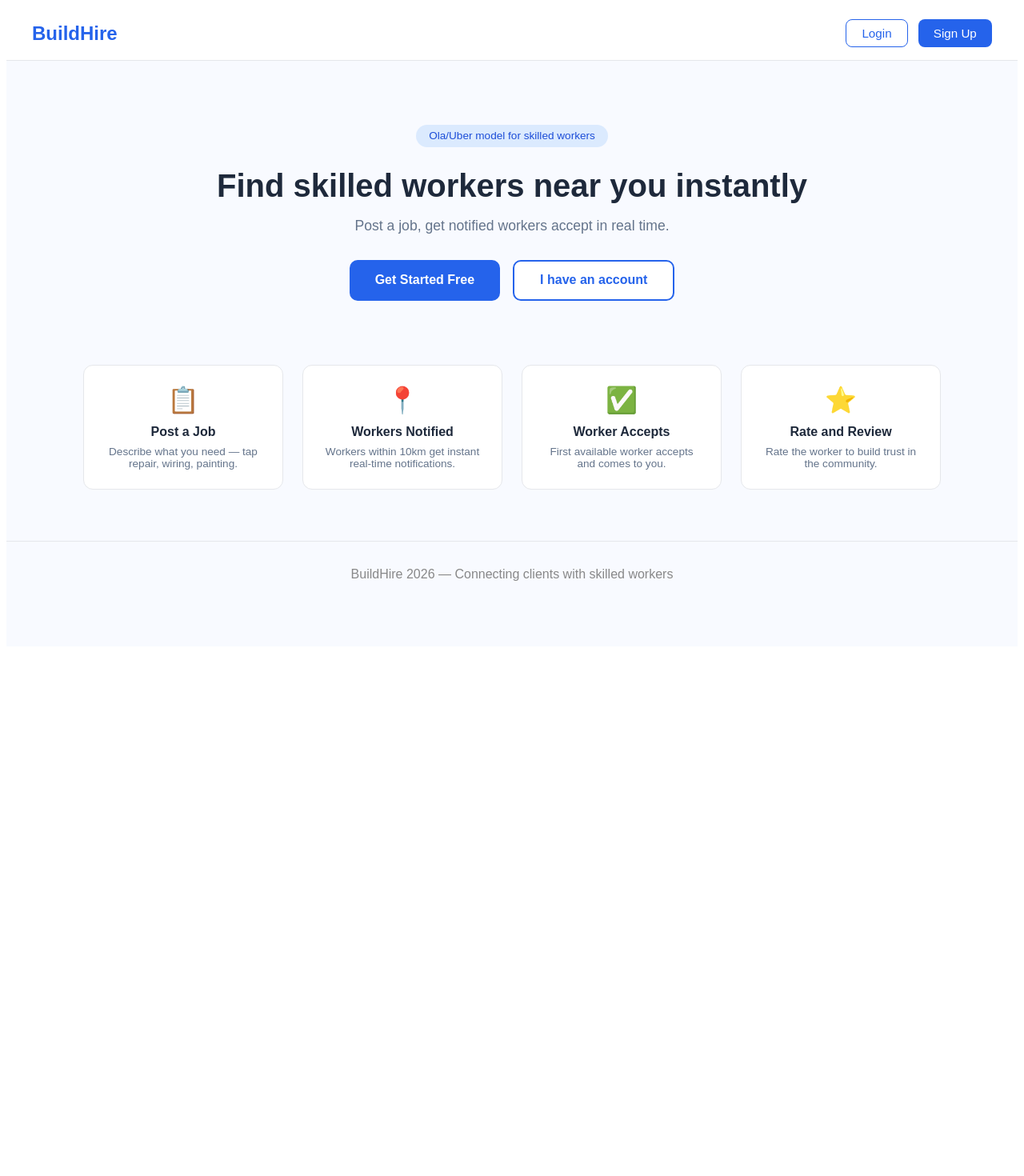
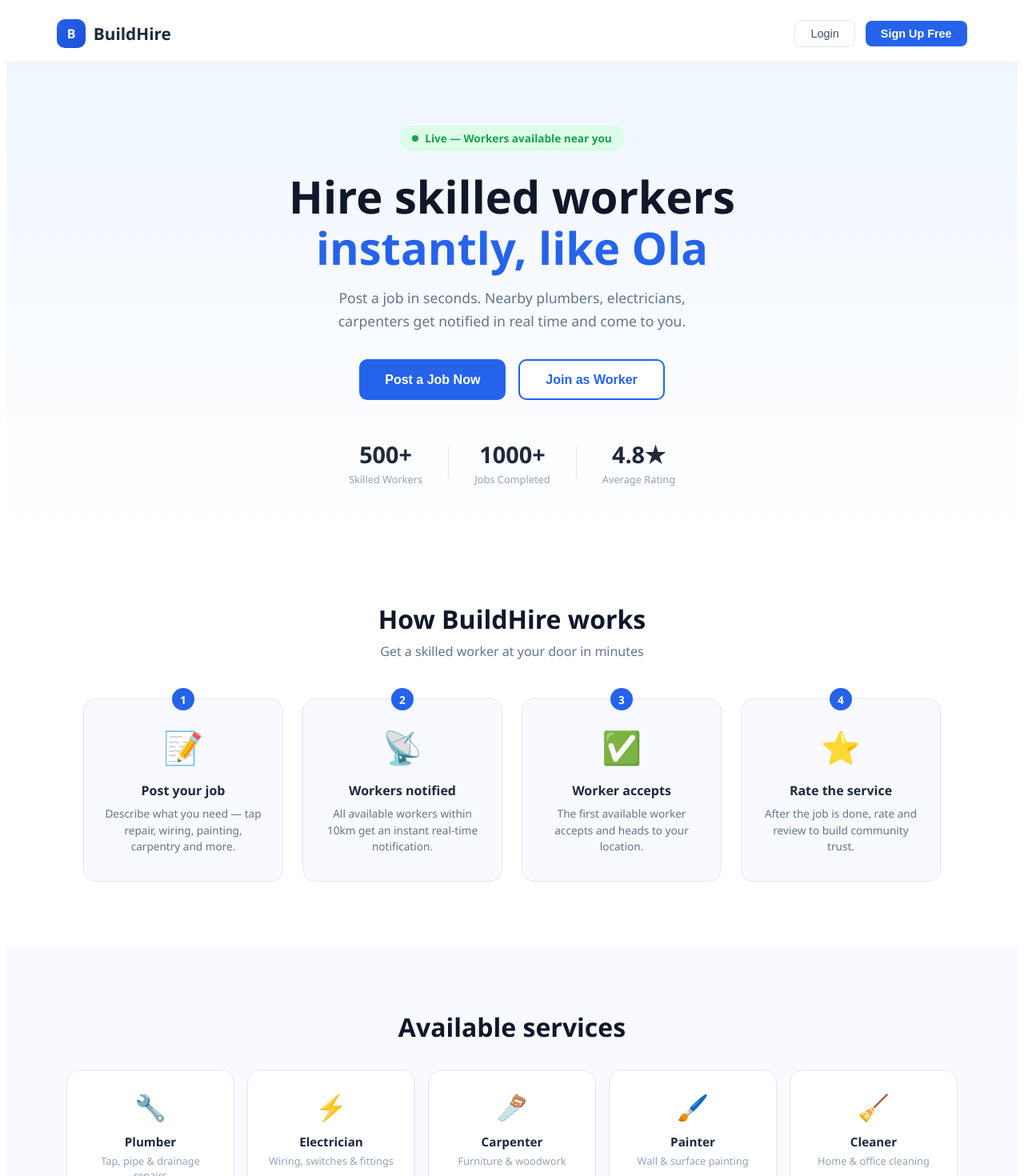
Before and after one commit to RayAlok408/BuildHire-Project-, a React (Create React App) app in the folder client/: page / in a window 1280 px wide. Shown: the top 1470 px of the page at 80% size. Before the commit the page ends 816 px from the top, so only its background shows below. Built offline with nearby package versions, Linux system fonts and the light colour scheme; no server answers.

Commit message:
Improve UI

```diff
--- a/client/src/pages/Home.js
+++ b/client/src/pages/Home.js
@@ -6,70 +6,160 @@ function Home() {
   return (
     <div style={styles.page}>
       <nav style={styles.nav}>
-        <span style={styles.logo}>BuildHire</span>
+        <div style={styles.navLogo}>
+          <div style={styles.logoIcon}>B</div>
+          <span style={styles.logoText}>BuildHire</span>
+        </div>
         <div style={styles.navLinks}>
           <button style={styles.navBtn} onClick={() => navigate('/login')}>Login</button>
-          <button style={styles.navBtnFill} onClick={() => navigate('/register')}>Sign Up</button>
+          <button style={styles.navBtnFill} onClick={() => navigate('/register')}>Sign Up Free</button>
         </div>
       </nav>
+
       <div style={styles.hero}>
-        <div style={styles.badge}>Ola/Uber model for skilled workers</div>
-        <h1 style={styles.heroTitle}>Find skilled workers near you instantly</h1>
-        <p style={styles.heroSub}>Post a job, get notified workers accept in real time.</p>
+        <div style={styles.heroBadge}>
+          <span style={styles.badgeDot}></span>
+          Live — Workers available near you
+        </div>
+        <h1 style={styles.heroTitle}>
+          Hire skilled workers<br />
+          <span style={styles.heroTitleBlue}>instantly, like Ola</span>
+        </h1>
+        <p style={styles.heroSub}>
+          Post a job in seconds. Nearby plumbers, electricians, carpenters get notified in real time and come to you.
+        </p>
         <div style={styles.heroButtons}>
-          <button style={styles.btnPrimary} onClick={() => navigate('/register')}>Get Started Free</button>
-          <button style={styles.btnSecondary} onClick={() => navigate('/login')}>I have an account</button>
+          <button style={styles.btnPrimary} onClick={() => navigate('/register')}>
+            Post a Job Now
+          </button>
+          <button style={styles.btnOutline} onClick={() => navigate('/register')}>
+            Join as Worker
+          </button>
+        </div>
+        <div style={styles.heroStats}>
+          <div style={styles.heroStat}>
+            <span style={styles.heroStatNum}>500+</span>
+            <span style={styles.heroStatLabel}>Skilled Workers</span>
+          </div>
+          <div style={styles.heroStatDivider}></div>
+          <div style={styles.heroStat}>
+            <span style={styles.heroStatNum}>1000+</span>
+            <span style={styles.heroStatLabel}>Jobs Completed</span>
+          </div>
+          <div style={styles.heroStatDivider}></div>
+          <div style={styles.heroStat}>
+            <span style={styles.heroStatNum}>4.8★</span>
+            <span style={styles.heroStatLabel}>Average Rating</span>
+          </div>
         </div>
       </div>
-      <div style={styles.cards}>
-        <div style={styles.card}>
-          <div style={styles.cardIcon}>📋</div>
-          <h3 style={styles.cardTitle}>Post a Job</h3>
-          <p style={styles.cardDesc}>Describe what you need — tap repair, wiring, painting.</p>
-        </div>
-        <div style={styles.card}>
-          <div style={styles.cardIcon}>📍</div>
-          <h3 style={styles.cardTitle}>Workers Notified</h3>
-          <p style={styles.cardDesc}>Workers within 10km get instant real-time notifications.</p>
-        </div>
-        <div style={styles.card}>
-          <div style={styles.cardIcon}>✅</div>
-          <h3 style={styles.cardTitle}>Worker Accepts</h3>
-          <p style={styles.cardDesc}>First available worker accepts and comes to you.</p>
-        </div>
-        <div style={styles.card}>
-          <div style={styles.cardIcon}>⭐</div>
-          <h3 style={styles.cardTitle}>Rate and Review</h3>
-          <p style={styles.cardDesc}>Rate the worker to build trust in the community.</p>
+
+      <div style={styles.howSection}>
+        <h2 style={styles.sectionTitle}>How BuildHire works</h2>
+        <p style={styles.sectionSub}>Get a skilled worker at your door in minutes</p>
+        <div style={styles.steps}>
+          {[
+            { num: '1', icon: '📝', title: 'Post your job', desc: 'Describe what you need — tap repair, wiring, painting, carpentry and more.' },
+            { num: '2', icon: '📡', title: 'Workers notified', desc: 'All available workers within 10km get an instant real-time notification.' },
+            { num: '3', icon: '✅', title: 'Worker accepts', desc: 'The first available worker accepts and heads to your location.' },
+            { num: '4', icon: '⭐', title: 'Rate the service', desc: 'After the job is done, rate and review to build community trust.' },
+          ].map((s, i) => (
+            <div key={i} style={styles.stepCard}>
+              <div style={styles.stepNum}>{s.num}</div>
+              <div style={styles.stepIcon}>{s.icon}</div>
+              <h3 style={styles.stepTitle}>{s.title}</h3>
+              <p style={styles.stepDesc}>{s.desc}</p>
+            </div>
+          ))}
         </div>
       </div>
-      <div style={styles.footer}>
-        <p style={{ margin: 0, color: '#888' }}>BuildHire 2026 — Connecting clients with skilled workers</p>
+
+      <div style={styles.skillsSection}>
+        <h2 style={styles.sectionTitle}>Available services</h2>
+        <div style={styles.skillsGrid}>
+          {[
+            { icon: '🔧', name: 'Plumber', desc: 'Tap, pipe & drainage repairs' },
+            { icon: '⚡', name: 'Electrician', desc: 'Wiring, switches & fittings' },
+            { icon: '🪚', name: 'Carpenter', desc: 'Furniture & woodwork' },
+            { icon: '🖌️', name: 'Painter', desc: 'Wall & surface painting' },
+            { icon: '🧹', name: 'Cleaner', desc: 'Home & office cleaning' },
+            { icon: '🔨', name: 'More coming', desc: 'More services soon' },
+          ].map((s, i) => (
+            <div key={i} style={styles.skillCard} onClick={() => navigate('/register')}>
+              <div style={styles.skillIcon}>{s.icon}</div>
+              <h3 style={styles.skillName}>{s.name}</h3>
+              <p style={styles.skillDesc}>{s.desc}</p>
+            </div>
+          ))}
+        </div>
       </div>
+
+      <div style={styles.ctaSection}>
+        <h2 style={styles.ctaTitle}>Ready to get started?</h2>
+        <p style={styles.ctaSub}>Join thousands of clients and workers on BuildHire</p>
+        <div style={styles.ctaButtons}>
+          <button style={styles.ctaBtnWhite} onClick={() => navigate('/register')}>Post a Job</button>
+          <button style={styles.ctaBtnOutline} onClick={() => navigate('/register')}>Become a Worker</button>
+        </div>
+      </div>
+
+      <footer style={styles.footer}>
+        <div style={styles.footerLogo}>
+          <div style={{ ...styles.logoIcon, width: '28px', height: '28px', fontSize: '0.8rem' }}>B</div>
+          <span style={{ ...styles.logoText, fontSize: '1rem' }}>BuildHire</span>
+        </div>
+        <p style={styles.footerText}>© 2026 BuildHire — Connecting clients with skilled workers</p>
+      </footer>
     </div>
   );
 }
 
 const styles = {
-  page: { minHeight: '100vh', background: '#f8faff', fontFamily: 'sans-serif' },
-  nav: { display: 'flex', justifyContent: 'space-between', alignItems: 'center', padding: '1rem 2rem', background: '#fff', borderBottom: '1px solid #e5e7eb' },
-  logo: { fontSize: '1.5rem', fontWeight: '700', color: '#2563eb' },
-  navLinks: { display: 'flex', gap: '0.8rem' },
-  navBtn: { padding: '0.5rem 1.2rem', background: 'transparent', border: '1px solid #2563eb', color: '#2563eb', borderRadius: '8px', cursor: 'pointer', fontSize: '0.95rem' },
-  navBtnFill: { padding: '0.5rem 1.2rem', background: '#2563eb', border: 'none', color: '#fff', borderRadius: '8px', cursor: 'pointer', fontSize: '0.95rem' },
-  hero: { textAlign: 'center', padding: '5rem 2rem 3rem' },
-  badge: { display: 'inline-block', background: '#dbeafe', color: '#1d4ed8', padding: '0.4rem 1rem', borderRadius: '20px', fontSize: '0.85rem', marginBottom: '1.5rem' },
-  heroTitle: { fontSize: '2.5rem', fontWeight: '800', color: '#1e293b', margin: '0 0 1rem', lineHeight: 1.2 },
-  heroSub: { fontSize: '1.1rem', color: '#64748b', maxWidth: '500px', margin: '0 auto 2rem' },
-  heroButtons: { display: 'flex', gap: '1rem', justifyContent: 'center', flexWrap: 'wrap' },
-  btnPrimary: { padding: '0.9rem 2rem', background: '#2563eb', color: '#fff', border: 'none', borderRadius: '10px', fontSize: '1rem', cursor: 'pointer', fontWeight: '600' },
-  btnSecondary: { padding: '0.9rem 2rem', background: '#fff', color: '#2563eb', border: '2px solid #2563eb', borderRadius: '10px', fontSize: '1rem', cursor: 'pointer', fontWeight: '600' },
-  cards: { display: 'flex', gap: '1.5rem', padding: '2rem', justifyContent: 'center', flexWrap: 'wrap' },
-  card: { background: '#fff', border: '1px solid #e5e7eb', borderRadius: '12px', padding: '1.5rem', width: '200px', textAlign: 'center' },
-  cardIcon: { fontSize: '2rem', marginBottom: '0.8rem' },
-  cardTitle: { fontSize: '1rem', fontWeight: '700', color: '#1e293b', margin: '0 0 0.5rem' },
-  cardDesc: { fontSize: '0.85rem', color: '#64748b', margin: 0 },
-  footer: { textAlign: 'center', padding: '2rem', borderTop: '1px solid #e5e7eb', marginTop: '2rem' }
+  page: { minHeight: '100vh', background: '#ffffff', fontFamily: "'Segoe UI', sans-serif" },
+  nav: { display: 'flex', justifyContent: 'space-between', alignItems: 'center', padding: '1rem 5%', background: '#fff', borderBottom: '1px solid #f1f5f9', position: 'sticky', top: 0, zIndex: 100 },
+  navLogo: { display: 'flex', alignItems: 'center', gap: '0.6rem' },
+  logoIcon: { width: '36px', height: '36px', background: 'linear-gradient(135deg, #2563eb, #1d4ed8)', borderRadius: '10px', display: 'flex', alignItems: 'center', justifyContent: 'center', color: '#fff', fontWeight: '800', fontSize: '1rem' },
+  logoText: { fontSize: '1.3rem', fontWeight: '800', color: '#1e293b' },
+  navLinks: { display: 'flex', gap: '0.8rem', alignItems: 'center' },
+  navBtn: { padding: '0.5rem 1.2rem', background: 'transparent', border: '1.5px solid #e2e8f0', color: '#475569', borderRadius: '8px', cursor: 'pointer', fontSize: '0.9rem', fontWeight: '500' },
+  navBtnFill: { padding: '0.5rem 1.2rem', background: '#2563eb', border: 'none', color: '#fff', borderRadius: '8px', cursor: 'pointer', fontSize: '0.9rem', fontWeight: '600' },
+  hero: { padding: '5rem 5% 4rem', textAlign: 'center', background: 'linear-gradient(180deg, #eff6ff 0%, #ffffff 100%)' },
+  heroBadge: { display: 'inline-flex', alignItems: 'center', gap: '0.5rem', background: '#dcfce7', color: '#16a34a', padding: '0.4rem 1rem', borderRadius: '20px', fontSize: '0.85rem', fontWeight: '600', marginBottom: '1.5rem' },
+  badgeDot: { width: '8px', height: '8px', background: '#16a34a', borderRadius: '50%', display: 'inline-block' },
+  heroTitle: { fontSize: '3.5rem', fontWeight: '800', color: '#0f172a', margin: '0 0 1rem', lineHeight: 1.15 },
+  heroTitleBlue: { color: '#2563eb' },
+  heroSub: { fontSize: '1.1rem', color: '#64748b', maxWidth: '520px', margin: '0 auto 2rem', lineHeight: 1.7 },
+  heroButtons: { display: 'flex', gap: '1rem', justifyContent: 'center', flexWrap: 'wrap', marginBottom: '3rem' },
+  btnPrimary: { padding: '0.9rem 2rem', background: '#2563eb', color: '#fff', border: 'none', borderRadius: '10px', fontSize: '1rem', cursor: 'pointer', fontWeight: '700' },
+  btnOutline: { padding: '0.9rem 2rem', background: '#fff', color: '#2563eb', border: '2px solid #2563eb', borderRadius: '10px', fontSize: '1rem', cursor: 'pointer', fontWeight: '700' },
+  heroStats: { display: 'flex', justifyContent: 'center', alignItems: 'center', gap: '2rem', flexWrap: 'wrap' },
+  heroStat: { display: 'flex', flexDirection: 'column', alignItems: 'center' },
+  heroStatNum: { fontSize: '1.8rem', fontWeight: '800', color: '#1e293b' },
+  heroStatLabel: { fontSize: '0.8rem', color: '#94a3b8', marginTop: '0.2rem' },
+  heroStatDivider: { width: '1px', height: '40px', background: '#e2e8f0' },
+  howSection: { padding: '5rem 5%', background: '#fff', textAlign: 'center' },
+  sectionTitle: { fontSize: '2rem', fontWeight: '800', color: '#0f172a', margin: '0 0 0.5rem' },
+  sectionSub: { fontSize: '1rem', color: '#64748b', margin: '0 0 3rem' },
+  steps: { display: 'flex', gap: '1.5rem', justifyContent: 'center', flexWrap: 'wrap' },
+  stepCard: { background: '#f8faff', border: '1px solid #e2e8f0', borderRadius: '16px', padding: '2rem 1.5rem', width: '200px', textAlign: 'center', position: 'relative' },
+  stepNum: { position: 'absolute', top: '-14px', left: '50%', transform: 'translateX(-50%)', background: '#2563eb', color: '#fff', width: '28px', height: '28px', borderRadius: '50%', display: 'flex', alignItems: 'center', justifyContent: 'center', fontSize: '0.85rem', fontWeight: '700' },
+  stepIcon: { fontSize: '2.5rem', marginBottom: '1rem' },
+  stepTitle: { fontSize: '1rem', fontWeight: '700', color: '#1e293b', margin: '0 0 0.5rem' },
+  stepDesc: { fontSize: '0.85rem', color: '#64748b', margin: 0, lineHeight: 1.5 },
+  skillsSection: { padding: '5rem 5%', background: '#f8faff', textAlign: 'center' },
+  skillsGrid: { display: 'flex', gap: '1rem', justifyContent: 'center', flexWrap: 'wrap', marginTop: '2rem' },
+  skillCard: { background: '#fff', border: '1px solid #e2e8f0', borderRadius: '16px', padding: '1.5rem', width: '160px', textAlign: 'center', cursor: 'pointer', transition: 'transform 0.2s' },
+  skillIcon: { fontSize: '2rem', marginBottom: '0.8rem' },
+  skillName: { fontSize: '0.95rem', fontWeight: '700', color: '#1e293b', margin: '0 0 0.3rem' },
+  skillDesc: { fontSize: '0.8rem', color: '#94a3b8', margin: 0 },
+  ctaSection: { padding: '5rem 5%', background: '#2563eb', textAlign: 'center' },
+  ctaTitle: { fontSize: '2.2rem', fontWeight: '800', color: '#fff', margin: '0 0 0.8rem' },
+  ctaSub: { fontSize: '1rem', color: 'rgba(255,255,255,0.8)', margin: '0 0 2rem' },
+  ctaButtons: { display: 'flex', gap: '1rem', justifyContent: 'center', flexWrap: 'wrap' },
+  ctaBtnWhite: { padding: '0.9rem 2rem', background: '#fff', color: '#2563eb', border: 'none', borderRadius: '10px', fontSize: '1rem', cursor: 'pointer', fontWeight: '700' },
+  ctaBtnOutline: { padding: '0.9rem 2rem', background: 'transparent', color: '#fff', border: '2px solid rgba(255,255,255,0.5)', borderRadius: '10px', fontSize: '1rem', cursor: 'pointer', fontWeight: '700' },
+  footer: { padding: '2rem 5%', background: '#0f172a', display: 'flex', justifyContent: 'space-between', alignItems: 'center', flexWrap: 'wrap', gap: '1rem' },
+  footerText: { color: '#64748b', fontSize: '0.85rem', margin: 0 },
 };
 
 export default Home;
```
